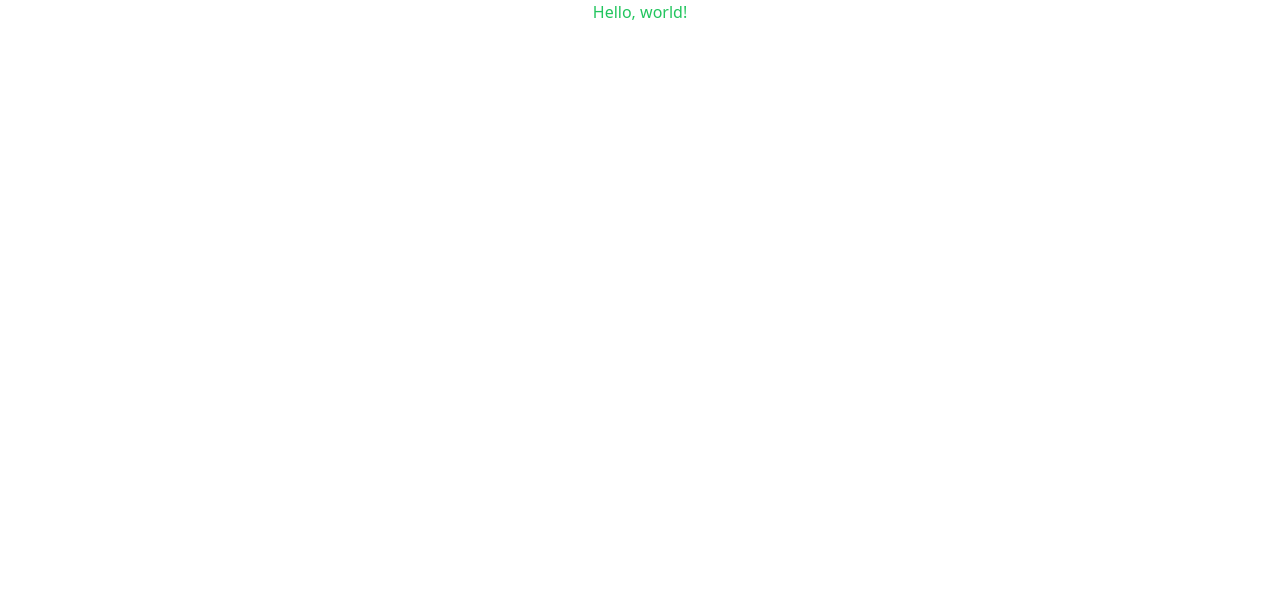
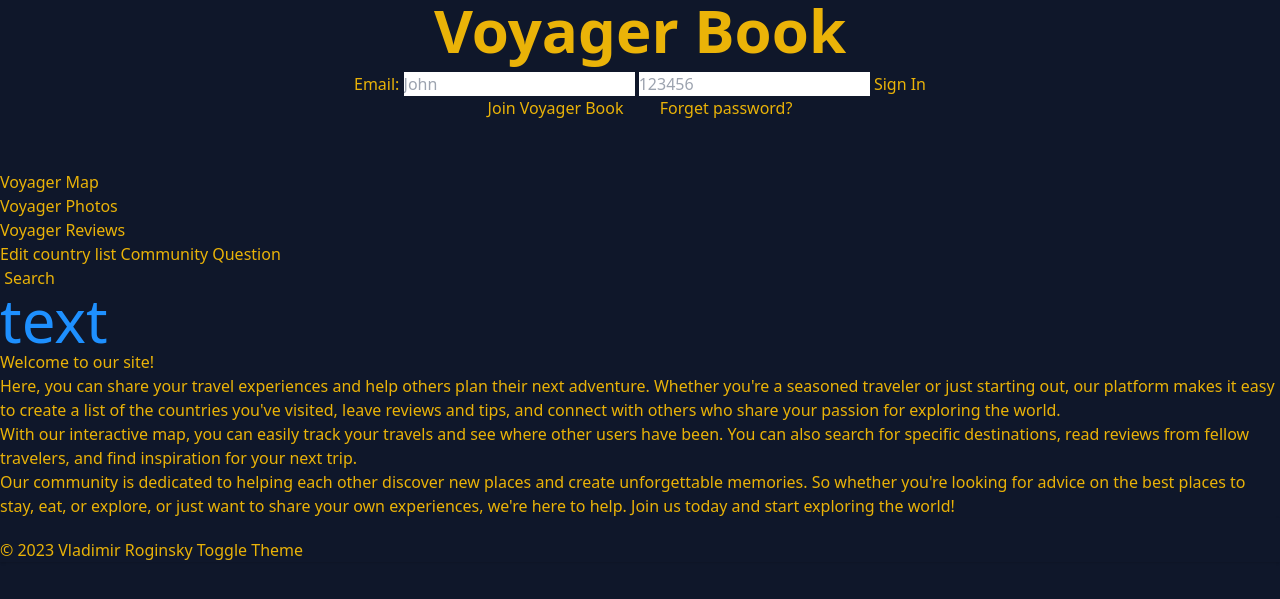
Before and after one commit to V1ad1mir/Other-Flask-Tailwind, a Flask app: page / in a window 1280 px wide. Before the commit the part shown is almost empty. Shown: the top 599 px of the page. Run offline with Flask 2, Linux system fonts and the light colour scheme; some libraries are stand-ins or nearby versions.

Commit message:
better ui

```diff
--- a/package.json
+++ b/package.json
@@ -1,7 +1,8 @@
 {
+  "__comment1__": "npm run start",
   "name": "other-flask-tailwind",
   "scripts": {
-    "tw-build": "npx tailwindcss -i ./static/css/src/input.css -o ./static/css/dist/output.css --watch"
+    "start": "npx tailwindcss -i ./static/css/src/input.css -o ./static/css/dist/output.css --watch"
   },
   "devDependencies": {
     "tailwindcss": "^3.2.7"
--- a/static/css/dist/output.css
+++ b/static/css/dist/output.css
@@ -513,15 +513,154 @@ video {
   --tw-backdrop-sepia:  ;
 }
 
+.container {
+  width: 100%;
+}
+
+@media (min-width: 640px) {
+  .container {
+    max-width: 640px;
+  }
+}
+
+@media (min-width: 768px) {
+  .container {
+    max-width: 768px;
+  }
+}
+
+@media (min-width: 1024px) {
+  .container {
+    max-width: 1024px;
+  }
+}
+
+@media (min-width: 1280px) {
+  .container {
+    max-width: 1280px;
+  }
+}
+
+@media (min-width: 1536px) {
+  .container {
+    max-width: 1536px;
+  }
+}
+
 .static {
   position: static;
+}
+
+.m-auto {
+  margin: auto;
+}
+
+.mx-auto {
+  margin-left: auto;
+  margin-right: auto;
+}
+
+.my-auto {
+  margin-top: auto;
+  margin-bottom: auto;
+}
+
+.mt-auto {
+  margin-top: auto;
+}
+
+.block {
+  display: block;
+}
+
+.flex {
+  display: flex;
+}
+
+.place-content-center {
+  place-content: center;
+}
+
+.justify-center {
+  justify-content: center;
+}
+
+.justify-between {
+  justify-content: space-between;
+}
+
+.space-x-4 > :not([hidden]) ~ :not([hidden]) {
+  --tw-space-x-reverse: 0;
+  margin-right: calc(1rem * var(--tw-space-x-reverse));
+  margin-left: calc(1rem * calc(1 - var(--tw-space-x-reverse)));
+}
+
+.space-x-8 > :not([hidden]) ~ :not([hidden]) {
+  --tw-space-x-reverse: 0;
+  margin-right: calc(2rem * var(--tw-space-x-reverse));
+  margin-left: calc(2rem * calc(1 - var(--tw-space-x-reverse)));
+}
+
+.bg-red-500 {
+  --tw-bg-opacity: 1;
+  background-color: rgb(239 68 68 / var(--tw-bg-opacity));
+}
+
+.pt-big {
+  padding-top: 50px;
+}
+
+.pb-3 {
+  padding-bottom: 0.75rem;
 }
 
 .text-center {
   text-align: center;
 }
 
-.text-green-500 {
+.text-3xl {
+  font-size: 1.875rem;
+  line-height: 2.25rem;
+}
+
+.text-6xl {
+  font-size: 3.75rem;
+  line-height: 1;
+}
+
+.font-bold {
+  font-weight: 700;
+}
+
+.capitalize {
+  text-transform: capitalize;
+}
+
+.text-sky-900 {
   --tw-text-opacity: 1;
-  color: rgb(34 197 94 / var(--tw-text-opacity));
+  color: rgb(12 74 110 / var(--tw-text-opacity));
 }
+
+.text-mainLightColor {
+  color: DodgerBlue;
+}
+
+.shadow {
+  --tw-shadow: 0 1px 3px 0 rgb(0 0 0 / 0.1), 0 1px 2px -1px rgb(0 0 0 / 0.1);
+  --tw-shadow-colored: 0 1px 3px 0 var(--tw-shadow-color), 0 1px 2px -1px var(--tw-shadow-color);
+  box-shadow: var(--tw-ring-offset-shadow, 0 0 #0000), var(--tw-ring-shadow, 0 0 #0000), var(--tw-shadow);
+}
+
+.hover\:text-mainLightColor:hover {
+  color: DodgerBlue;
+}
+
+.dark .dark\:bg-slate-900 {
+  --tw-bg-opacity: 1;
+  background-color: rgb(15 23 42 / var(--tw-bg-opacity));
+}
+
+.dark .dark\:text-yellow-500 {
+  --tw-text-opacity: 1;
+  color: rgb(234 179 8 / var(--tw-text-opacity));
+}
--- /dev/null
+++ b/templates/_base.html
@@ -0,0 +1,86 @@
+<!DOCTYPE html>
+<html lang="en" class="dark">
+  <head>
+    <link
+      rel="icon"
+      href="{{ url_for('static', filename='img/1489135991.svg') }}"
+    />
+    <link
+      rel="stylesheet"
+      href="https://code.jquery.com/ui/1.12.1/themes/base/jquery-ui.css"
+    />
+    <link
+      rel="stylesheet"
+      href="{{url_for('static', filename='/css/dist/output.css')}}"
+    />
+    <link
+      rel="stylesheet"
+      href="https://cdnjs.cloudflare.com/ajax/libs/font-awesome/5.13.0/css/all.min.css"
+    />
+  </head>
+  <body class="dark:bg-slate-900 dark:text-yellow-500">
+    {% block content%}
+    <header class="container mx-auto">
+      <a href="/">
+        <span> </span>
+        <span
+          ><h1 class="font-bold text-6xl text-center pb-3">Voyager Book</h1>
+        </span>
+      </a>
+
+      {% if session['name'] %}
+      <span class="form">
+        <h3>Welcome back</h3>
+        <h3>{{session['name']}}</h3>
+        <h3>ip:{{session['ip_address']}}</h3>
+        <div class="dropdown">
+          <button class="dropbtn">
+            <img
+              height="13px"
+              src="{{ url_for('static',filename='img/arrow-double-end-svgrepo-com.svg') }}"
+              alt="arrow-double-end"
+            />
+            Settings
+            <i class="fa fa-caret-down"></i>
+          </button>
+          <div class="dropdown-content">
+            <a href="/out">Log Out</a>
+            <a href="#">Link 2</a>
+            <a href="#">Link 3</a>
+          </div>
+        </div>
+      </span>
+      {% else %} {% include '_login-form.html' %} {% endif %}
+    </header>
+    <div class="flex justify-between pt-big">
+      <ul>
+        <li><a href="/map">Voyager Map</a></li>
+        <li><a href="/photos">Voyager Photos</a></li>
+        <li><a href="/reviews">Voyager Reviews</a></li>
+      </ul>
+    </div>
+    <div class="menu2_block">
+      <a href="/change_list"
+        ><button class="btn_build_map">Edit country list</button></a
+      >
+      <a href="/question"
+        ><button class="btn_build_map">Community Question</button></a
+      >
+      <span class="search_box"> {% include '_search_form.html' %} </span>
+    </div>
+
+    <div class="m-auto">
+      {% for msg in get_flashed_messages() %}
+      <div class="error_message">{{msg}}</div>
+
+      {% endfor %}
+      <h1 class="text-mainLightColor text-6xl">text</h1>
+
+      <div class="content">{% block base %} {% endblock %}</div>
+    </div>
+
+    <script src="{{ url_for('static', filename='js/site.js') }}"></script>
+    <div>{% include '_bottom_block.html' %}</div>
+    {% endblock %}
+  </body>
+</html>
--- /dev/null
+++ b/templates/_bottom_block.html
@@ -0,0 +1,8 @@
+<div class="bottom_block shadow">
+    <object class="animated-object filter-plane" height="20px" data="{{ url_for('static',filename='img/1489135991.svg') }}" type="image/svg+xml">
+    </object>
+    <spin>&copy; 2023 Vladimir Roginsky</spin>
+    <spin>
+      <button class="btn_build_map" onclick="toggleTheme()">Toggle Theme</button>
+    </spin>
+</div>
--- /dev/null
+++ b/templates/_login-form.html
@@ -0,0 +1,12 @@
+<span class="text-center">
+    <form class = "signin" action="/sign" method="post">
+        <label for="fname">Email:</label>
+        <input type="text" name="email" placeholder="John" maxlength="25">
+        <input type="password" name="pw" placeholder="123456">
+        <input class ="blue_btn" type="submit" value="Sign In">
+    </form>
+    <div class="space-x-8 ">
+        <a class = "hover:text-mainLightColor" href="/register">Join Voyager Book</a>
+        <a class = "hover:text-mainLightColor" href="#">Forget password?</a>
+    </div>
+</span>
--- /dev/null
+++ b/templates/_search_form.html
@@ -0,0 +1,6 @@
+
+{# action="{{ url_for('search') }}" #}
+<form class = "search_form" >
+    <input type="text" style="visibility:hidden; width:0" placeholder="text for search" id="search_field" >
+    <input class = "blue_btn" id="search_btn" onclick="showInput(event)" type="submit" value="Search">
+</form>
--- a/templates/index.html
+++ b/templates/index.html
@@ -1,14 +1,25 @@
-<!DOCTYPE html>
-<html lang="en">
-<head>
-    <meta charset="UTF-8">
-    <meta http-equiv="X-UA-Compatible" content="IE=edge">
-    <meta name="viewport" content="width=device-width, initial-scale=1.0">
-    <link rel="stylesheet" href="{{url_for('static', filename='/css/dist/output.css')}}">
-    <title>Document</title>
-</head>
-<body>
-    <h1 class="text-green-500 text-center">Hello, world!</h1>
+{% extends '_base.html' %} {% block base %}
 
-</body>
-</html>
+<h1 >Welcome to our site!</h1>
+
+<h4>
+  Here, you can share your travel experiences and help others plan their next
+  adventure. Whether you're a seasoned traveler or just starting out, our
+  platform makes it easy to create a list of the countries you've visited, leave
+  reviews and tips, and connect with others who share your passion for exploring
+  the world.
+</h4>
+
+<h4>
+  With our interactive map, you can easily track your travels and see where
+  other users have been. You can also search for specific destinations, read
+  reviews from fellow travelers, and find inspiration for your next trip.
+</h4>
+
+<p>
+  Our community is dedicated to helping each other discover new places and
+  create unforgettable memories. So whether you're looking for advice on the
+  best places to stay, eat, or explore, or just want to share your own
+  experiences, we're here to help. Join us today and start exploring the world!
+</p>
+{% endblock %}
```
Also changed, not shown: tailwind.config.js (+10 -1 lines).
